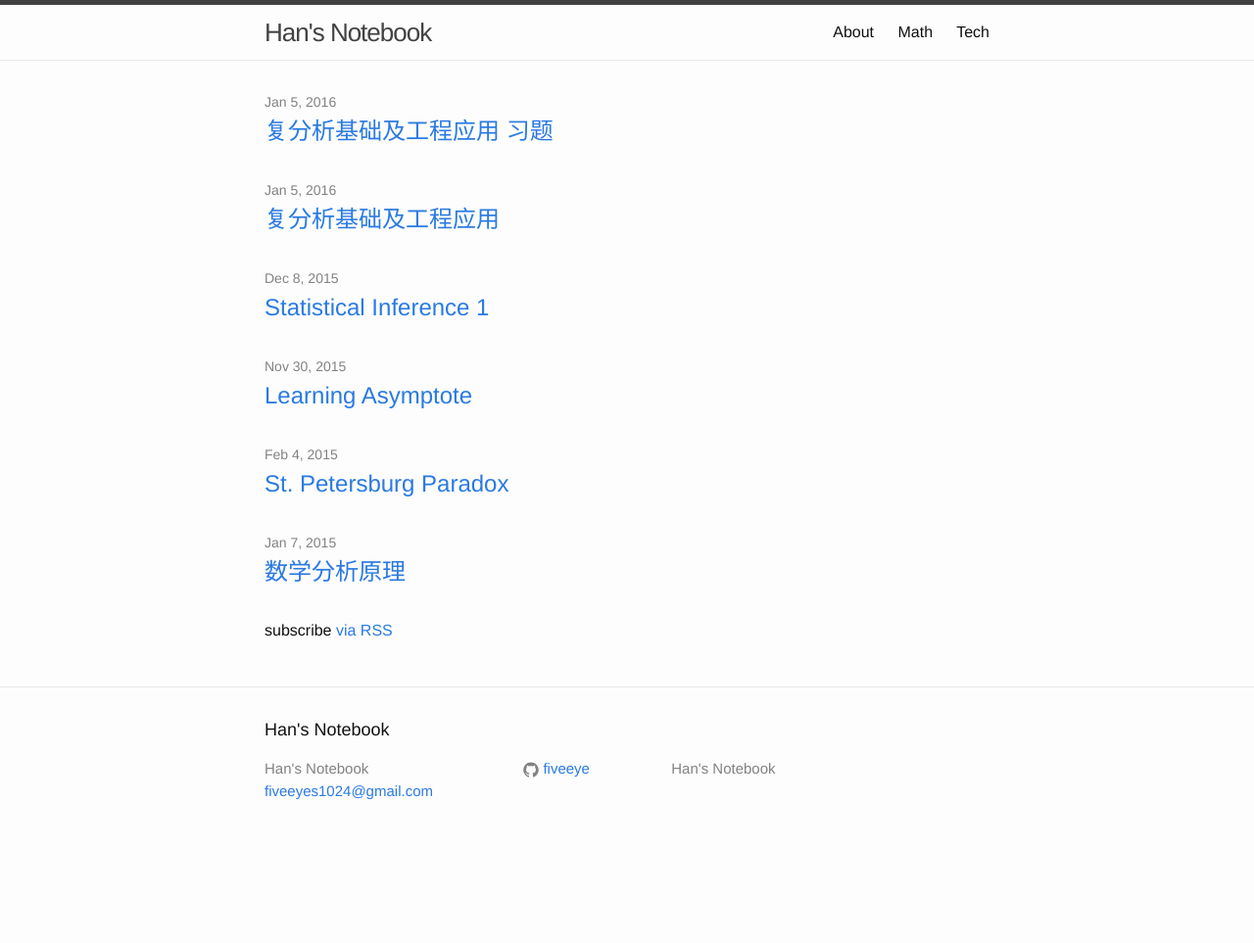
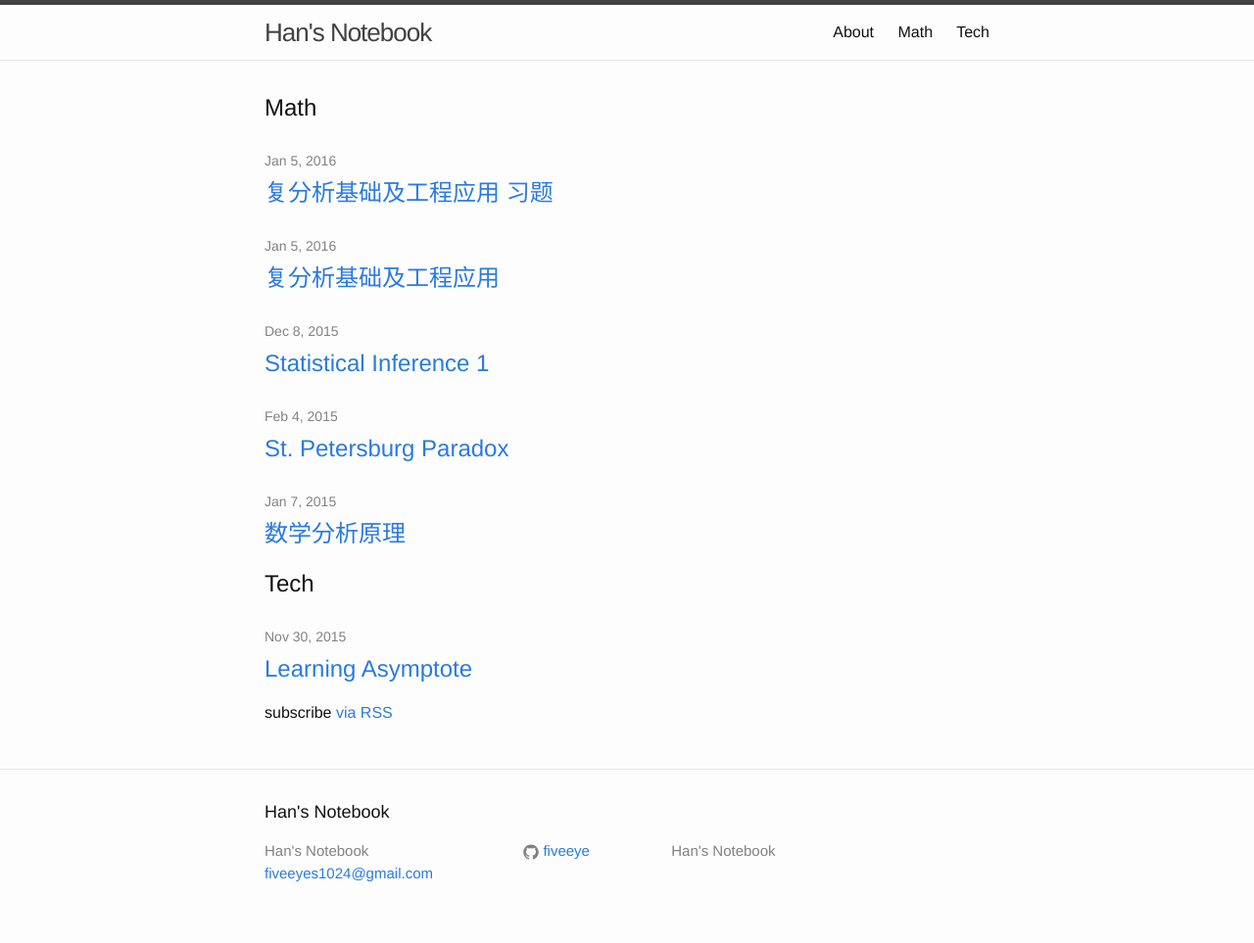
Before and after one commit to FiveEyes/FiveEyes.github.io, a Jekyll site: the page built from index.html, in a window 1280 px wide. Shown: the whole page at 98% size. Built offline with Jekyll 4.4.1, drawn with Linux system fonts in a browser that asks for light colours; before the commit the page ends 900 px from its top, so only the background shows below that.

Commit message:
update index

```diff
--- a/index.html
+++ b/index.html
@@ -3,8 +3,20 @@
 ---
 
 <div class="home">
+  <ul class="post-list">
+    {% for cat in site.categories %}
+      <h2 class="category-title"> {{ cat[0] }} <h2>
+      {% for post in cat[1] %}
+        <li>
+          <span class="post-meta">{{ post.date | date: "%b %-d, %Y" }}</span>
 
-  <ul class="post-list">
+          <h2>
+            <a class="post-link" href="{{ post.url | prepend: site.baseurl }}">{{ post.title }}</a>
+          </h2>
+        </li>
+      {% endfor %}
+    {% endfor %}
+    <!--
     {% for post in site.posts %}
       <li>
         <span class="post-meta">{{ post.date | date: "%b %-d, %Y" }}</span>
@@ -14,6 +26,7 @@
         </h2>
       </li>
     {% endfor %}
+    -->
   </ul>
 
   <p class="rss-subscribe">subscribe <a href="{{ "/feed.xml" | prepend: site.baseurl }}">via RSS</a></p>
```
